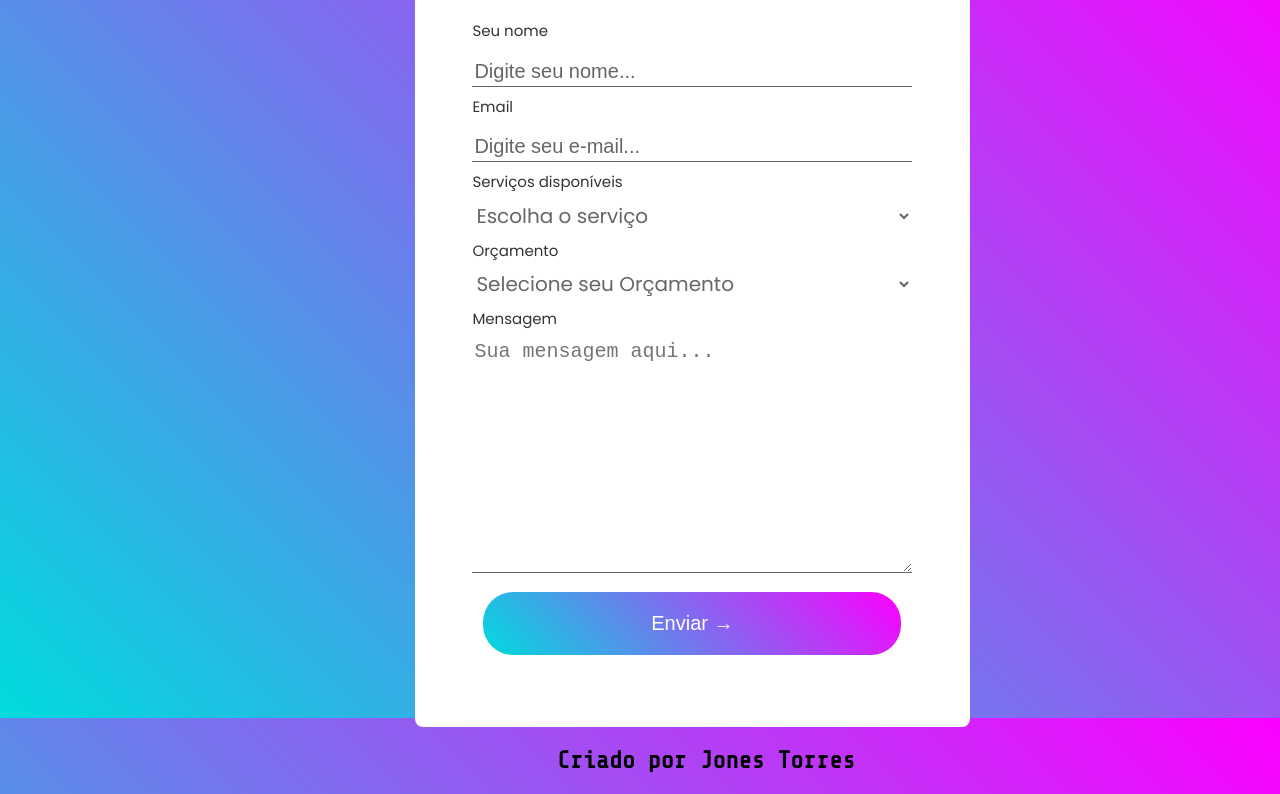
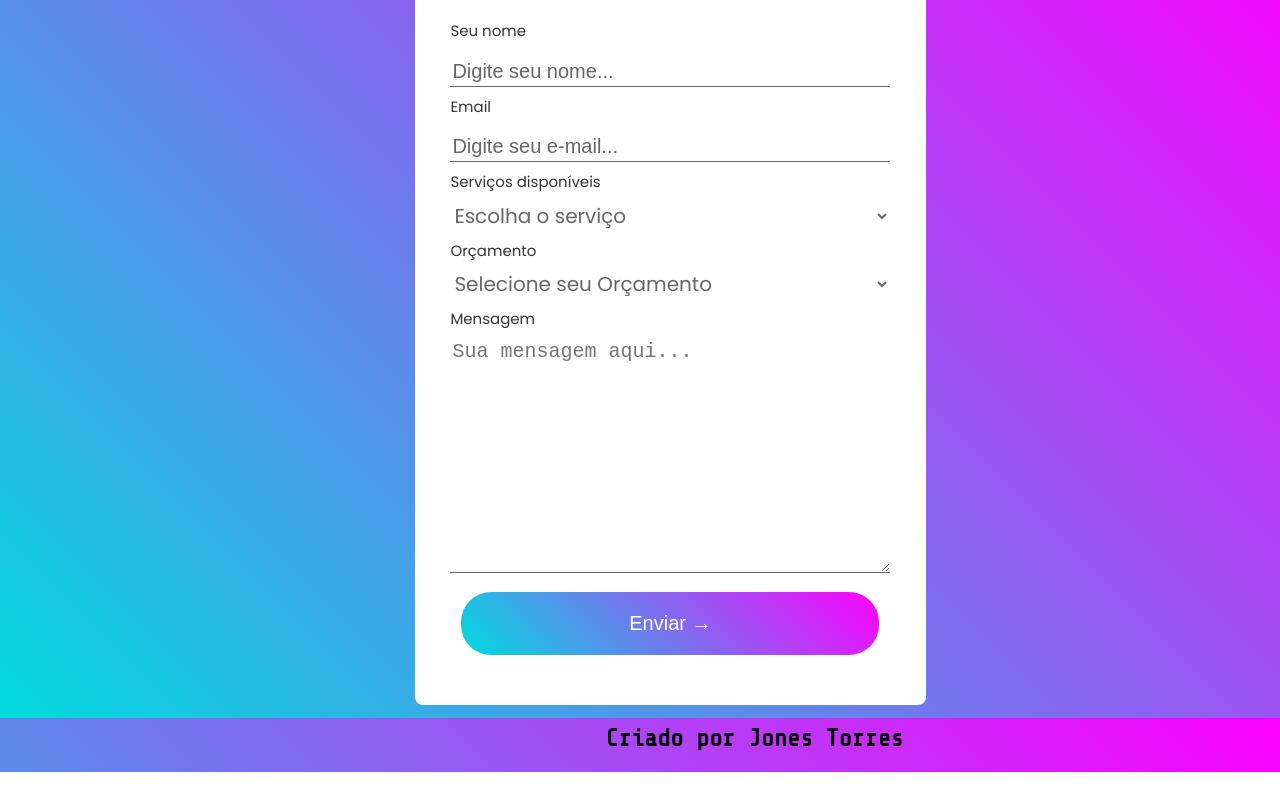
Before and after one commit to jonesGladtorres/primeiro-tamplate-solo, a plain HTML site: page index.html in a window 1280 px wide. Shown: the part 82-876 px from the top of the page. After the commit the page ends 854 px from the top, so only its background shows below. Drawn offline with nearby package versions, Linux system fonts and the light colour scheme.

Commit message:
Ajuste do form e footer

```diff
--- a/style.css
+++ b/style.css
@@ -18,7 +18,7 @@ body main form{
     flex-direction: column;
     width: 440px;
     height: 770px;
-    padding: 13%;
+    padding: 8%;
     justify-content: space-around;
     background-color: #ffffff;
     border-radius: 8px;
@@ -82,6 +82,7 @@ body main form button:hover{
 body main footer{
     display: flex;
     justify-content: flex-end;
+    width: 111%;
 }
 body main footer h2{
     font-family: 'Share Tech Mono', monospace;
```
